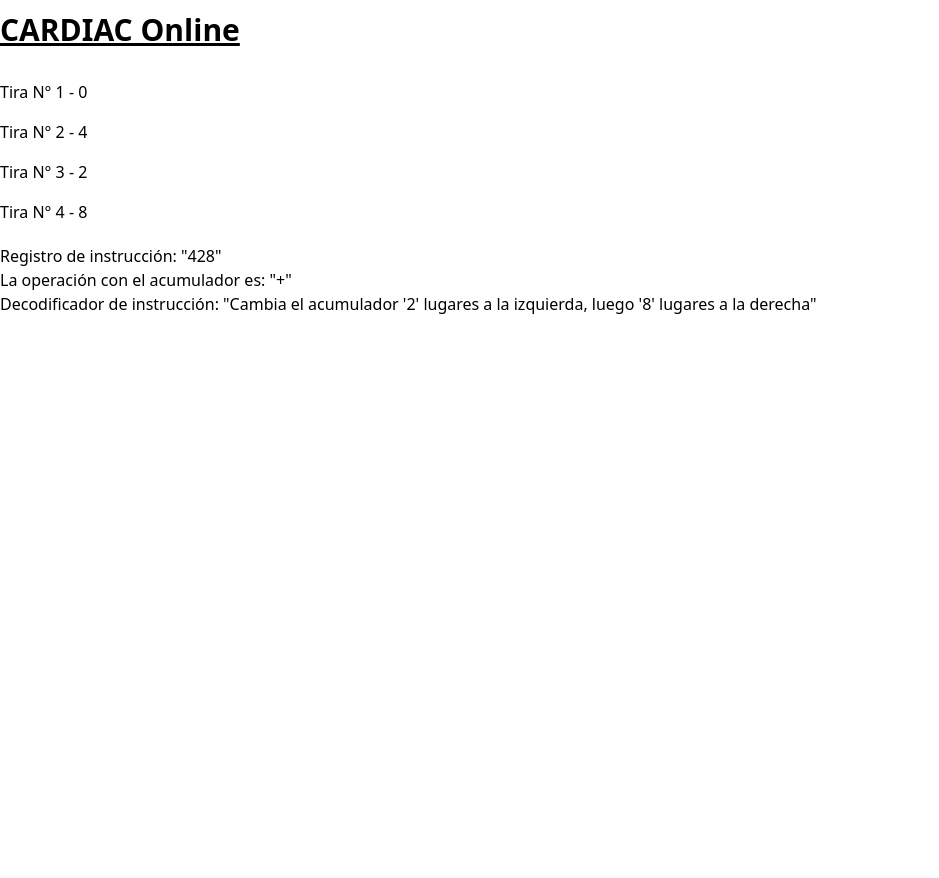
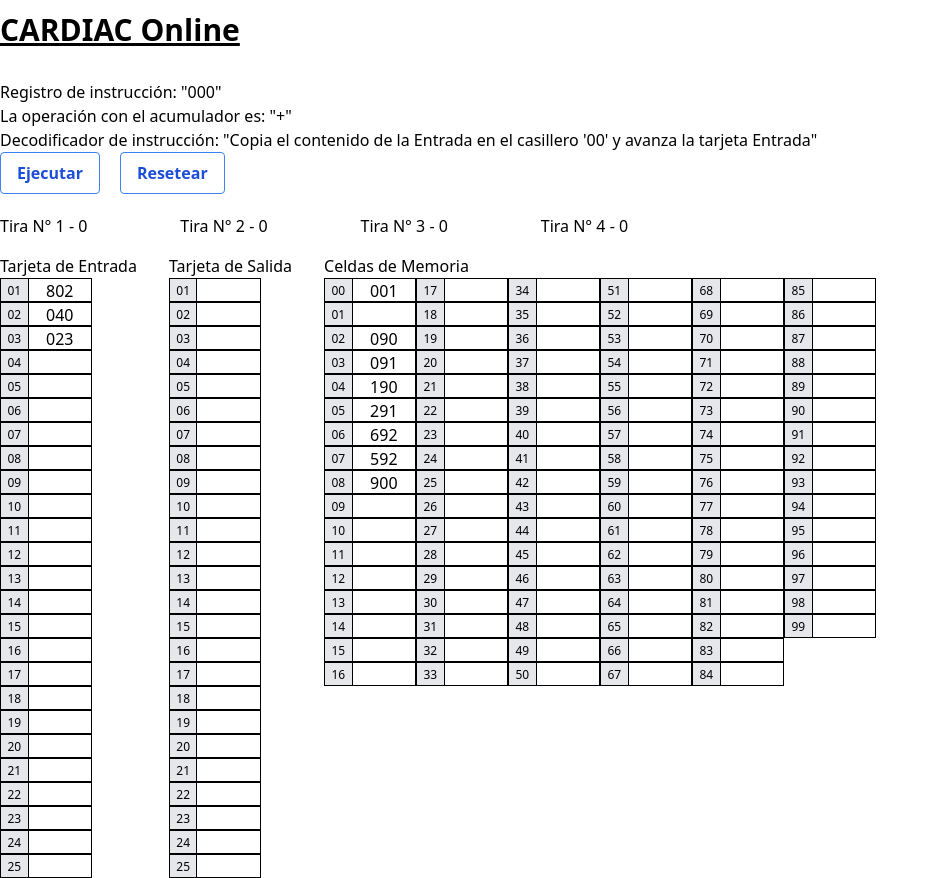
Before and after one commit to JLorenzoCD/CARDIAC-online, a Vue app: page / in a window 1280 px wide. Shown: the whole page, without its empty margins (0-939 px from the left). Before the commit the page ends 800 px from the top, so only its background shows below. Built offline with nearby package versions, Linux system fonts and the light colour scheme.

Commit message:
feat: :sparkles: Se muestra la tarjeta de entrada, salida y las celdas de memoria del CARDIAC

```diff
--- a/src/App.vue
+++ b/src/App.vue
@@ -1,81 +1,152 @@
 <script setup lang="ts">
 import { computed, ref } from 'vue';
 
-const stripValues = ref([0, 4, 2, 8]);
-// const pc = ref(0);
-// const e1 = ref(new Array(25).fill(''));
-// const s1 = ref(new Array(25).fill(''));
-// const mem = ref(new Array(100).fill(''));
+import MyButton from './components/Button.vue';
+import Cell from './components/Cell.vue';
+
+const pc = ref(0);
+const acc = ref(0);
+const instrStrip = ref(new Array(4).fill(0));
+const inputStrip = ref(new Array(25).fill(''));
+const outputStrip = ref(new Array(25).fill(''));
+const mem = ref(new Array(100).fill(''));
+
+init_cardiac();
 
 const instructions = [
-	['Copia el contenido de E1 en el casillero', 'y avanza la tarjeta E1'],
+	['Copia el contenido de la Entrada en el casillero', 'y avanza la tarjeta Entrada'],
 	['Poné el acumulador al contenido del casillero'],
 	['Suma el contenido del casillero', 'al acumulador'],
 	['Move el puntero al casillero'],
 	['Cambia el acumulador', 'lugares a la izquierda, luego', 'lugares a la derecha'],
-	['Copia el contenido del casillero', 'en S1 y avanza la tarjeta'],
+	['Copia el contenido del casillero', 'en la Salida y avanza la tarjeta'],
 	['Copia el acumulador al casillero'],
 	['Resta el contenido del casillero', 'con el acumulador'],
 	['Mové el puntero al casillero', 'y suma la locación original al casillero 99'],
 ];
 
 const accOperation = computed(() => {
-	return stripValues.value[0] == 0 ? '+' : '-';
+	return instrStrip.value[0] == 0 ? '+' : '-';
 });
 
 const regInstruction = computed(() => {
-	return `${stripValues.value[1]}${stripValues.value[2]}${stripValues.value[3]}`;
+	return `${instrStrip.value[1]}${instrStrip.value[2]}${instrStrip.value[3]}`;
 });
 
 const decodeInstruction = computed(() => {
 	let decode = '';
-	const inst = stripValues.value[1];
+	const instr = instrStrip.value[1];
 
-	if (inst == 9) return decode;
+	if (instr == 9) return decode;
 
-	if (instructions[inst].length < 3) {
-		decode = `${instructions[inst][0]} '${stripValues.value[2]}${stripValues.value[3]}'`;
-	} else if (instructions[inst].length == 3) {
-		decode = `${instructions[inst][0]} '${stripValues.value[2]}' ${instructions[inst][1]} '${stripValues.value[3]}' ${instructions[inst][2]}`;
+	if (instructions[instr].length < 3) {
+		decode = `${instructions[instr][0]} '${instrStrip.value[2]}${instrStrip.value[3]}'`;
+	} else if (instructions[instr].length == 3) {
+		decode = `${instructions[instr][0]} '${instrStrip.value[2]}' ${instructions[instr][1]} '${instrStrip.value[3]}' ${instructions[instr][2]}`;
 	}
 
-	if (instructions[inst].length == 2) {
-		decode += ' ' + instructions[inst][1];
+	if (instructions[instr].length == 2) {
+		decode += ' ' + instructions[instr][1];
 	}
 
 	return decode;
 });
+
+function execute() {
+	const instr = instrStrip.value[1];
+
+	if (instr == 9) return;
+
+	// TODO
+}
+
+function init_cardiac() {
+	acc.value = 0;
+	pc.value = 0;
+
+	instrStrip.value.fill(0);
+
+	mem.value.fill('');
+	mem.value[0] = '001';
+
+	inputStrip.value.fill('');
+	outputStrip.value.fill('');
+
+	init_example_sum();
+}
+
+function init_example_sum() {
+	inputStrip.value[0] = '802';
+	inputStrip.value[1] = '040';
+	inputStrip.value[2] = '023';
+
+	mem.value[2] = '090';
+	mem.value[3] = '091';
+	mem.value[4] = '190';
+	mem.value[5] = '291';
+	mem.value[6] = '692';
+	mem.value[7] = '592';
+	mem.value[8] = '900';
+}
 </script>
 
 <template>
 	<div class="container mx-auto pt-3">
 		<h1 class="text-3xl font-bold underline mb-8">CARDIAC Online</h1>
 
-		<label class="block mb-4">
-			Tira N° 1 -
-			<input type="number" name="tira_1" id="tira_1" min="0" max="1" v-model="stripValues[0]" />
-		</label>
-		<label class="block mb-4">
-			Tira N° 2 -
-			<input type="number" name="tira_2" id="tira_2" min="0" max="9" v-model="stripValues[1]" />
-		</label>
-		<label class="block mb-4">
-			Tira N° 3 -
-			<input type="number" name="tira_3" id="tira_3" min="0" max="9" v-model="stripValues[2]" />
-		</label>
-		<label class="block mb-4">
-			Tira N° 4 -
-			<input type="number" name="tira_4" id="tira_4" min="0" max="9" v-model="stripValues[3]" />
-		</label>
-
 		<div class="my-5">
-			<p class="mb-2" v-if="stripValues[1] == 9">Se termino</p>
-
 			<p>Registro de instrucción: "{{ regInstruction }}"</p>
 
 			<p>La operación con el acumulador es: "{{ accOperation }}"</p>
 
 			<p>Decodificador de instrucción: "{{ decodeInstruction }}"</p>
+
+			<MyButton class="mr-5" @click="execute">Ejecutar</MyButton>
+			<MyButton @click="init_cardiac">Resetear</MyButton>
+		</div>
+
+		<div class="flex gap-8">
+			<label class="block mb-4">
+				Tira N° 1 -
+				<input type="number" name="tira_1" id="tira_1" min="0" max="1" v-model="instrStrip[0]" />
+			</label>
+			<label class="block mb-4">
+				Tira N° 2 -
+				<input type="number" name="tira_2" id="tira_2" min="0" max="9" v-model="instrStrip[1]" />
+			</label>
+			<label class="block mb-4">
+				Tira N° 3 -
+				<input type="number" name="tira_3" id="tira_3" min="0" max="9" v-model="instrStrip[2]" />
+			</label>
+			<label class="block mb-4">
+				Tira N° 4 -
+				<input type="number" name="tira_4" id="tira_4" min="0" max="9" v-model="instrStrip[3]" />
+			</label>
+		</div>
+
+		<p class="mb-2" v-if="instrStrip[1] == 9">Se termino</p>
+
+		<div class="flex gap-8">
+			<article>
+				Tarjeta de Entrada
+				<ul class="flex flex-col">
+					<Cell v-for="(e, index) in inputStrip" :content="e" :index="index + 1" />
+				</ul>
+			</article>
+
+			<article>
+				Tarjeta de Salida
+				<ul class="flex flex-col">
+					<Cell v-for="(s, index) in outputStrip" :content="s" :index="index + 1" />
+				</ul>
+			</article>
+
+			<article>
+				Celdas de Memoria
+				<ul class="flex flex-col flex-wrap h-[408px]">
+					<Cell v-for="(m, index) in mem" :content="m" :index="index" />
+				</ul>
+			</article>
 		</div>
 	</div>
 </template>
```
